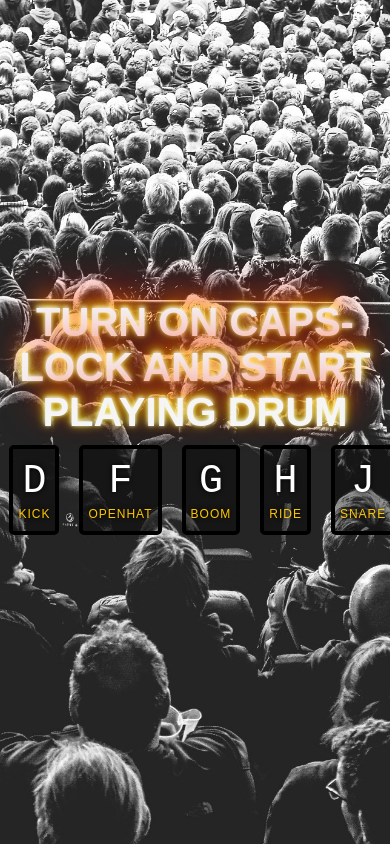
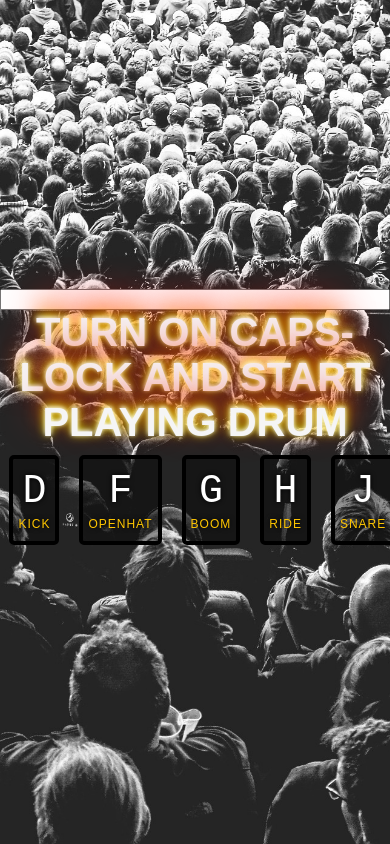
Before and after one commit to Raja-Usman-Murad/drum-kit-JS, a plain HTML site: page index.html in a window 390 px wide. Shown: the top 844 px of the page. Drawn offline with Linux system fonts and the light colour scheme.

Commit message:
Add input field for user using mobile phone.

```diff
--- a/index.html
+++ b/index.html
@@ -7,6 +7,7 @@
     <link rel="icon" href="https://fav.farm/🔥" />
   </head>
   <body>
+    <input type="text" id="myTextInput" />
     <h1 width="100%">TURN ON CAPS-LOCK AND START PLAYING DRUM</h1>
     <div class="keys">
       <div data-key="65" class="key">
```
